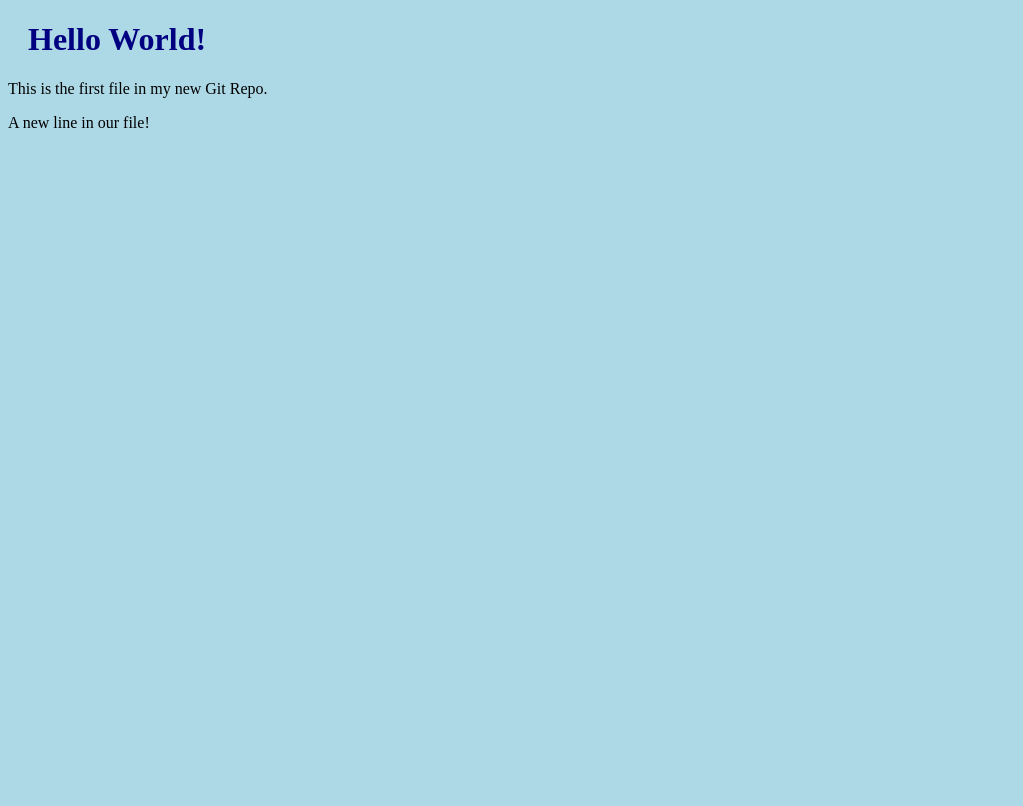
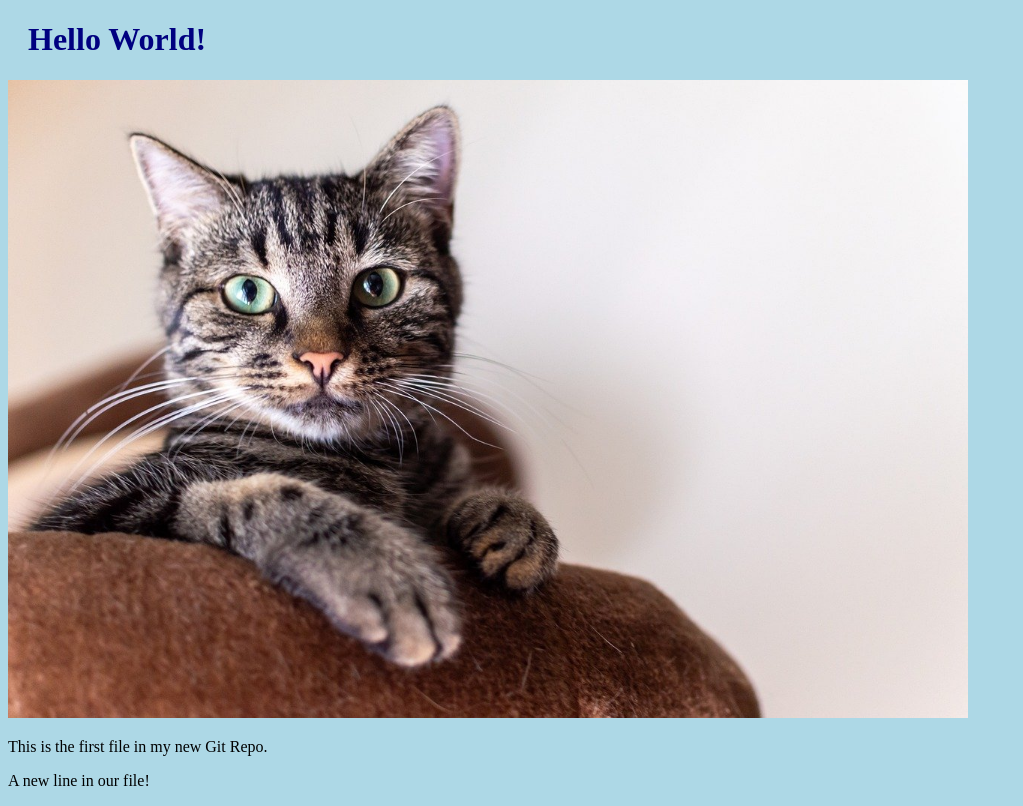
Before and after one commit to Latiler/Latiler.github.io, a plain HTML site: page index.html in a window 1280 px wide. Shown: the whole page, without its empty margins (0-1023 px from the left). Drawn offline with Linux system fonts and the light colour scheme.

Commit message:
Added image to Hello World.

```diff
--- a/index.html
+++ b/index.html
@@ -9,6 +9,9 @@
     </head>
     <body>
         <h1>Hello World!</h1>
+        <div>
+            <img src="./images/cat.jpg" alt="A cat looking at us" style="width: 100%; max-width: 960px" />
+        </div>
         <p>This is the first file in my new Git Repo.</p>
         <p>A new line in our file!</p>
     </body>
```
Also changed, not shown: images/cat.jpg (added).
